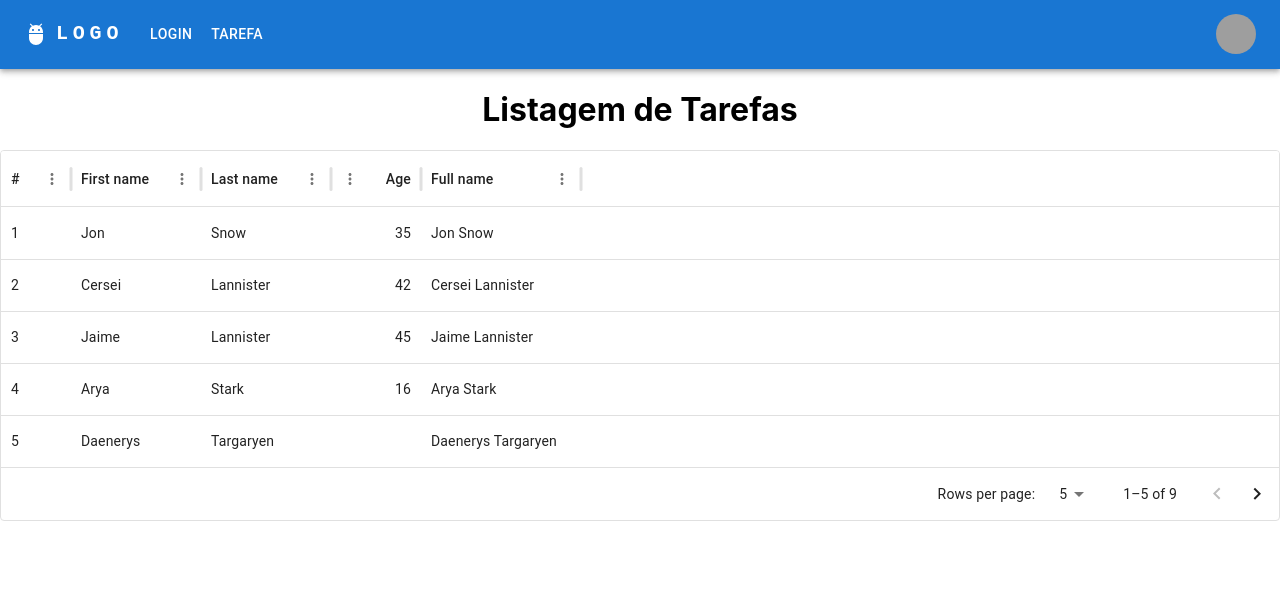
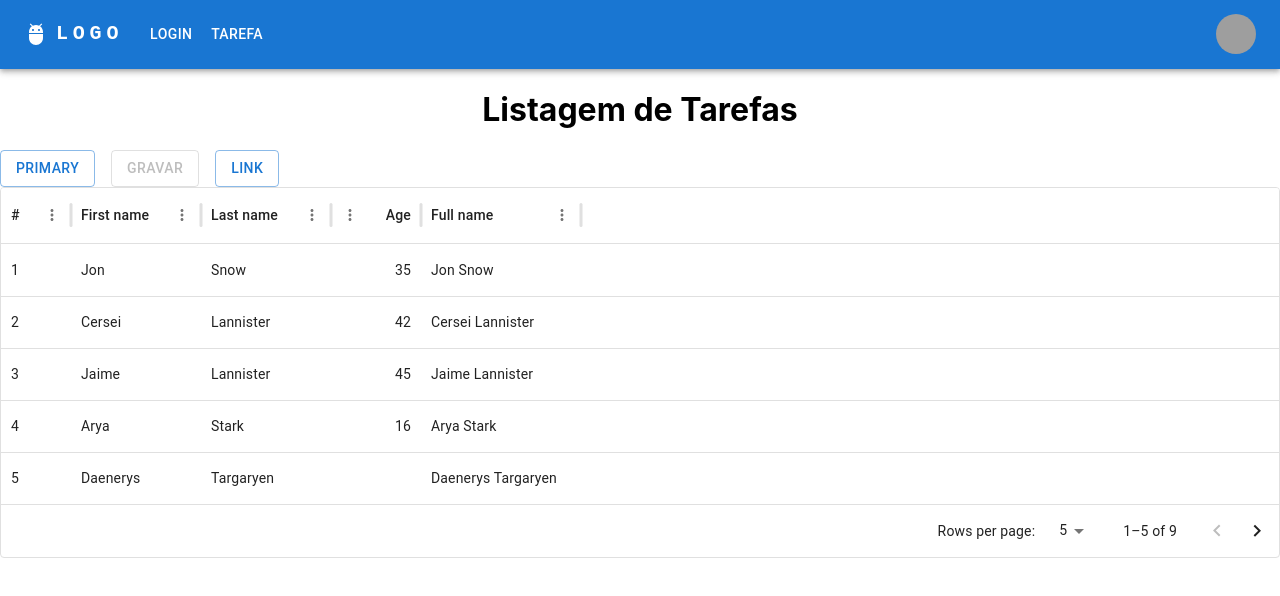
Before and after one commit to gilsonsantiago/daw2-frontend, a React (Create React App) app: page /tarefa in a window 1280 px wide. Shown: the top 596 px of the page. Built offline with nearby package versions, Linux system fonts and the light colour scheme; grey boxes are pictures that could not be loaded.

Commit message:
criação de botão

```diff
--- /dev/null
+++ b/src/Components/Botao/index.js
@@ -0,0 +1,17 @@
+import * as React from 'react';
+import Button from '@mui/material/Button';
+import Stack from '@mui/material/Stack';
+
+export default function Botao() {
+  return (
+    <Stack direction="row" spacing={2}>
+      <Button variant="outlined">Primary</Button>
+      <Button variant="outlined" disabled>
+        Gravar
+      </Button>
+      <Button variant="outlined" href="#outlined-buttons">
+        Link
+      </Button>
+    </Stack>
+  );
+}
--- a/src/pages/PaginaTarefa/index.js
+++ b/src/pages/PaginaTarefa/index.js
@@ -1,6 +1,7 @@
 import React from "react";
 import CardTarefa from "../../Components/CardTarefa";
 import PainelNavegacao from "../../Components/PainelNavegacao";
+import Botao from "../../Components/Botao";
 
 function PaginaTarefa(){
 
@@ -11,6 +12,7 @@
 
             <div>
                 <h1 align="center"> Listagem de Tarefas </h1>
+                <Botao />
             </div>
 
             <div>
```
